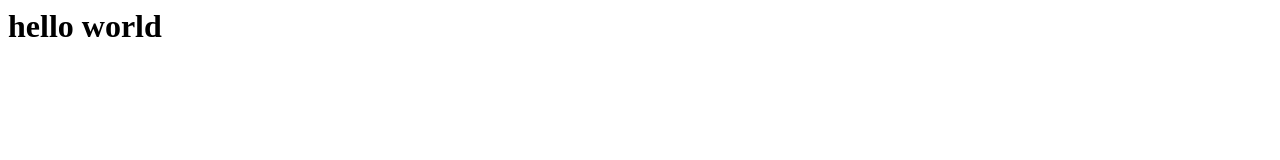
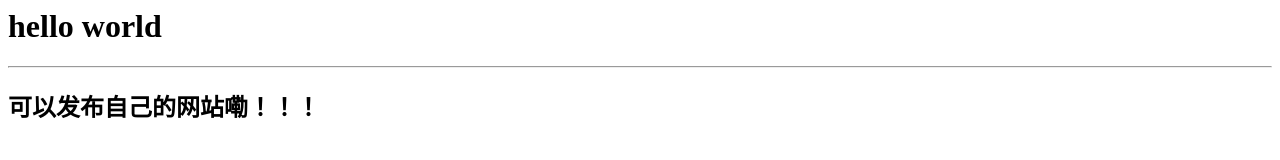
Before and after one commit to Roy2017/roy2017.github.com, a plain HTML site: page index.html in a window 1280 px wide. Drawn offline with Linux system fonts and the light colour scheme.

Commit message:
Update index.html

```diff
--- a/index.html
+++ b/index.html
@@ -3,4 +3,7 @@
 <head></head>
 <body>
   <h1>hello world</h1>
+  <hr>
+  <h2>可以发布自己的网站嘞！！！</h2>
+
 </body>
```
